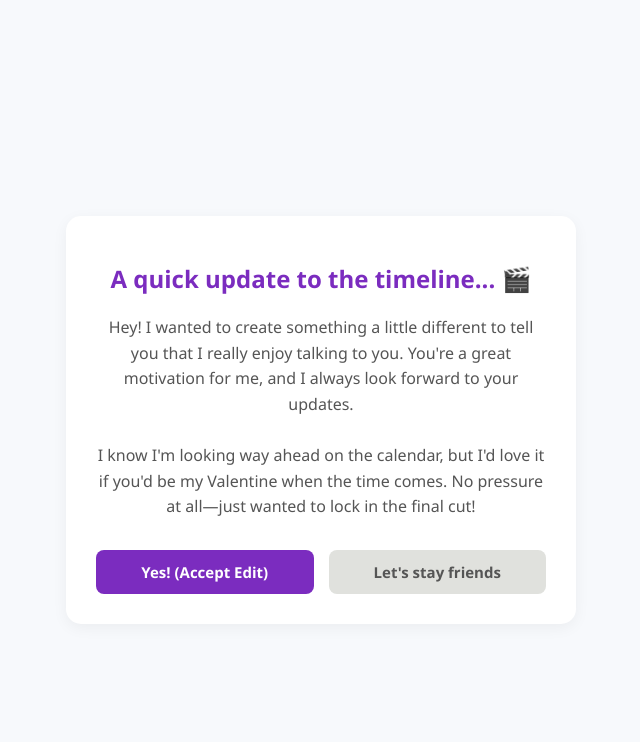
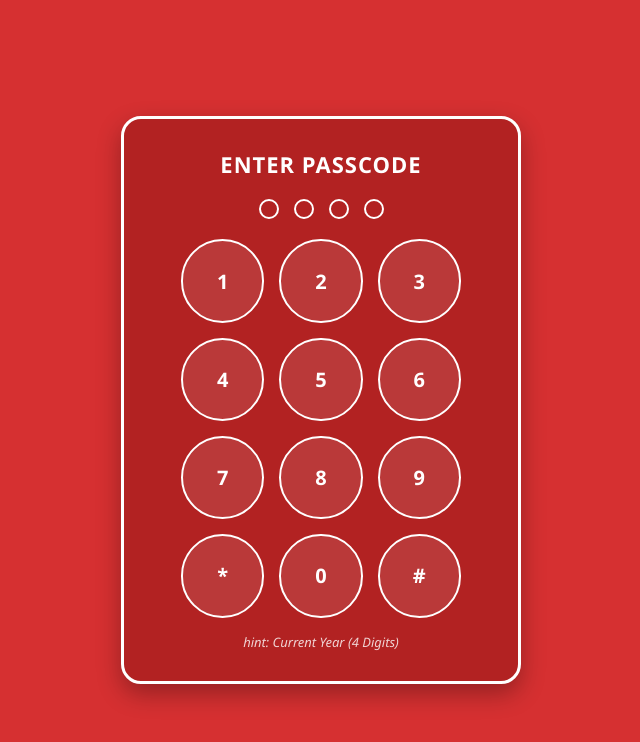
Before and after one commit to NICHE-ANT27/Valentine-, a plain HTML site: page index.html in a window 1280 px wide. Shown: the whole page, without its empty margins (319-959 px from the left). Drawn offline with Linux system fonts and the light colour scheme.

Commit message:
Update index.html

```diff
--- a/index.html
+++ b/index.html
@@ -3,82 +3,219 @@
 <head>
     <meta charset="UTF-8">
     <meta name="viewport" content="width=device-width, initial-scale=1.0">
-    <title>A Quick Timeline Update...</title>
+    <title>Top Secret Update 🎬</title>
     <style>
+        * {
+            box-sizing: border-box;
+            margin: 0;
+            padding: 0;
+            font-family: 'Segoe UI', Tahoma, Geneva, Verdana, sans-serif;
+        }
         body {
-            font-family: 'Segoe UI', Tahoma, Geneva, Verdana, sans-serif;
-            background-color: #f7f9fc;
-            color: #333;
+            background-color: #d63031;
+            color: white;
             display: flex;
             justify-content: center;
             align-items: center;
-            height: 100vh;
-            margin: 0;
+            min-height: 100vh;
             padding: 20px;
+            overflow: hidden;
         }
-        .container {
-            background-color: white;
+        .card {
+            background-color: #b22222;
+            width: 100%;
+            max-width: 400px;
+            border-radius: 20px;
             padding: 30px;
-            border-radius: 15px;
-            box-shadow: 0 4px 15px rgba(0,0,0,0.05);
+            box-shadow: 0 10px 25px rgba(0,0,0,0.3);
             text-align: center;
-            max-width: 450px;
+            border: 3px solid white;
+        }
+        h2 {
+            font-size: 22px;
+            margin-bottom: 15px;
+            text-transform: uppercase;
+            letter-spacing: 1px;
+        }
+        /* Passcode Screen Styles */
+        .passcode-display {
+            display: flex;
+            justify-content: center;
+            gap: 15px;
+            margin: 20px 0;
+        }
+        .dot {
+            width: 20px;
+            height: 20px;
+            border-radius: 50%;
+            border: 2px solid white;
+            background: transparent;
+            transition: background 0.2s;
+        }
+        .dot.active {
+            background: white;
+        }
+        .keypad {
+            display: grid;
+            grid-template-columns: repeat(3, 15fr);
+            gap: 15px;
+            justify-content: center;
+            max-width: 280px;
+            margin: 0 auto;
+        }
+        .key {
+            background: rgba(255, 255, 255, 0.1);
+            border: 2px solid white;
+            color: white;
+            font-size: 20px;
+            font-weight: bold;
+            padding: 15px;
+            border-radius: 50%;
+            cursor: pointer;
+            aspect-ratio: 1;
+            display: flex;
+            justify-content: center;
+            align-items: center;
+            transition: background 0.2s, transform 0.1s;
+        }
+        .key:active {
+            background: white;
+            color: #d63031;
+            transform: scale(0.9);
+        }
+        .hint {
+            font-size: 13px;
+            margin-top: 15px;
+            opacity: 0.8;
+            font-style: italic;
+        }
+        /* Content Screen Styles (Hidden Initially) */
+        #content-screen {
+            display: none;
+        }
+        .polaroid {
+            background: white;
+            padding: 15px 15px 25px 15px;
+            box-shadow: 0 4px 10px rgba(0,0,0,0.3);
+            margin: 15px auto;
+            max-width: 250px;
+            transform: rotate(-3deg);
+        }
+        .polaroid img {
             width: 100%;
+            aspect-ratio: 1;
+            object-fit: cover;
+            border: 1px solid #ddd;
         }
-        h1 {
-            color: #7b2cbf;
-            font-size: 24px;
-            margin-bottom: 20px;
+        .message-box {
+            background: white;
+            color: #333;
+            padding: 20px;
+            border-radius: 12px;
+            margin-top: 20px;
+            text-align: left;
+            font-size: 15px;
+            line-height: 1.5;
+            box-shadow: inset 0 2px 5px rgba(0,0,0,0.1);
         }
-        p {
-            font-size: 16px;
-            line-height: 1.6;
-            color: #555;
-            margin-bottom: 30px;
+        .btn-insta {
+            display: inline-block;
+            background: #fff;
+            color: #d63031;
+            padding: 12px 25px;
+            border-radius: 30px;
+            text-decoration: none;
+            font-weight: bold;
+            margin-top: 20px;
+            box-shadow: 0 4px 10px rgba(0,0,0,0.2);
+            transition: transform 0.2s;
         }
-        .btn-container {
-            display: flex;
-            justify-content: space-around;
-            gap: 15px;
-        }
-        .btn {
-            padding: 12px 25px;
-            border: none;
-            border-radius: 8px;
-            font-size: 15px;
-            font-weight: bold;
-            cursor: pointer;
-            transition: transform 0.2s;
-            text-decoration: none;
-            width: 40%;
-        }
-        .btn:hover {
+        .btn-insta:hover {
             transform: scale(1.05);
-        }
-        .btn-yes {
-            background-color: #7b2cbf;
-            color: white;
-        }
-        .btn-no {
-            background-color: #e0e1dd;
-            color: #555;
         }
     </style>
 </head>
 <body>
 
-    <div class="container">
-        <h1>A quick update to the timeline... 🎬</h1>
-        <p>
-            Hey! I wanted to create something a little different to tell you that I really enjoy talking to you. You're a great motivation for me, and I always look forward to your updates. <br><br>
-            I know I'm looking way ahead on the calendar, but I'd love it if you'd be my Valentine when the time comes. No pressure at all—just wanted to lock in the final cut!
-        </p>
-
-        <div class="btn-container">
-            <a href="https://ig.me/m/NICHE-ANT27" target="_blank" class="btn btn-yes">Yes! (Accept Edit)</a>
-            <a href="#" onclick="alert('No pressure at all! We stay best friends. 😊'); return false;" class="btn btn-no">Let's stay friends</a>
+    <!-- SCREEN 1: PASSCODE LOCK -->
+    <div class="card" id="lock-screen">
+        <h2>Enter Passcode</h2>
+        <div class="passcode-display">
+            <div class="dot" id="dot0"></div>
+            <div class="dot" id="dot1"></div>
+            <div class="dot" id="dot2"></div>
+            <div class="dot" id="dot3"></div>
         </div>
+        <div class="keypad">
+            <button class="key" onclick="press(1)">1</button>
+            <button class="key" onclick="press(2)">2</button>
+            <button class="key" onclick="press(3)">3</button>
+            <button class="key" onclick="press(4)">4</button>
+            <button class="key" onclick="press(5)">5</button>
+            <button class="key" onclick="press(6)">6</button>
+            <button class="key" onclick="press(7)">7</button>
+            <button class="key" onclick="press(8)">8</button>
+            <button class="key" onclick="press(9)">9</button>
+            <button class="key" onclick="press('*')">*</button>
+            <button class="key" onclick="press(0)">0</button>
+            <button class="key" onclick="press('#')">#</button>
+        </div>
+        <p class="hint">hint: Current Year (4 Digits)</p>
     </div>
 
+    <!-- SCREEN 2: MAIN CONTENT (Unlocks on '2026') -->
+    <div class="card" id="content-screen">
+        <h2>Top Secret Unlocked! 🎬</h2>
+
+        <div class="polaroid">
+            <!-- Yahan placeholder image hai, tum chaho toh baad me apni photo ka link daal sakte ho -->
+            <img src="https://images.unsplash.com/photo-1518199266791-5375a83190b7?w=500" alt="Special Memory">
+        </div>
+
+        <div class="message-box">
+            <p><strong>Hey! 🎬</strong><br><br>
+            I wanted to create something completely custom to tell you that I really enjoy talking to you. You're a major motivation for me, and I always look forward to your updates.<br><br>
+            I know I'm locking in edits way ahead on the calendar, but I'd love it if you'd be my Valentine when the time comes. No pressure at all—just wanted to lock in the final cut!
+            </p>
+        </div>
+
+        <a href="https://ig.me/m/NICHE-ANT27" target="_blank" class="btn-insta">Respond on Instagram 💬</a>
+    </div>
+
+    <script>
+        const correctCode = "2026";
+        let inputCode = "";
+
+        function press(num) {
+            if (inputCode.length < 4) {
+                inputCode += num;
+                updateDots();
+
+                if (inputCode.length === 4) {
+                    setTimeout(() => {
+                        if (inputCode === correctCode) {
+                            document.getElementById('lock-screen').style.display = 'none';
+                            document.getElementById('content-screen').style.display = 'block';
+                        } else {
+                            alert("Wrong Code! Try again.");
+                            inputCode = "";
+                            updateDots();
+                        }
+                    }, 200);
+                }
+            }
+        }
+
+        function updateDots() {
+            for (let i = 0; i < 4; i++) {
+                const dot = document.getElementById(`dot${i}`);
+                if (i < inputCode.length) {
+                    dot.classList.add('active');
+                } else {
+                    dot.classList.remove('active');
+                }
+            }
+        }
+    </script>
 </body>
 </html>
```
